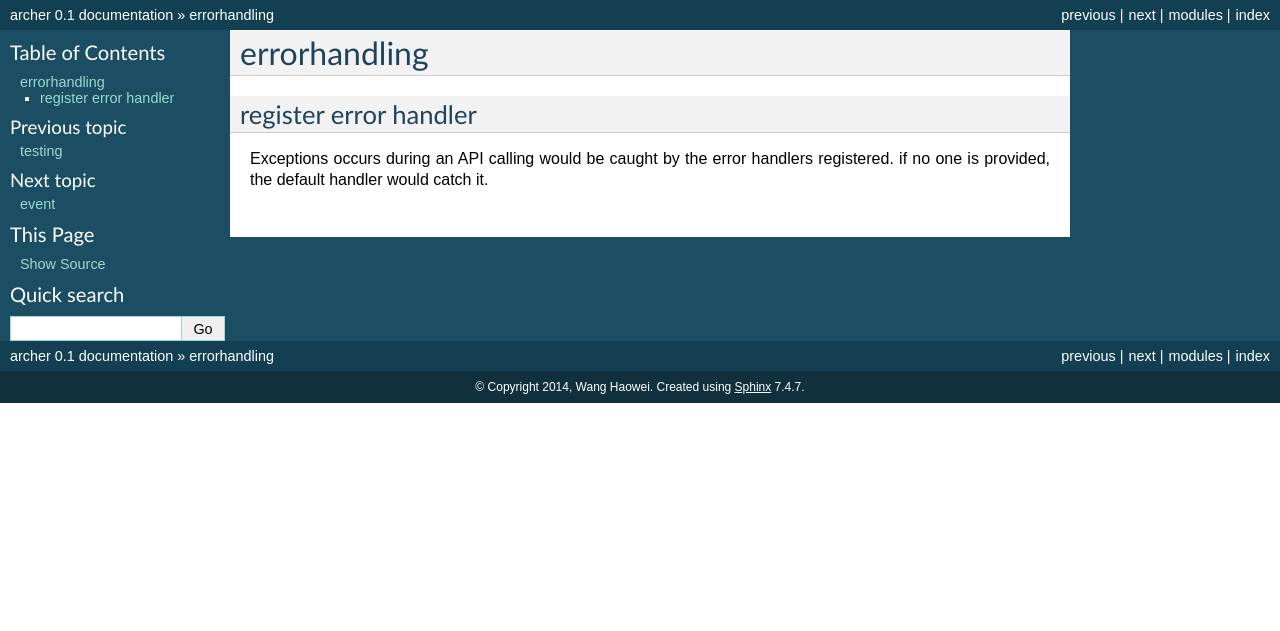
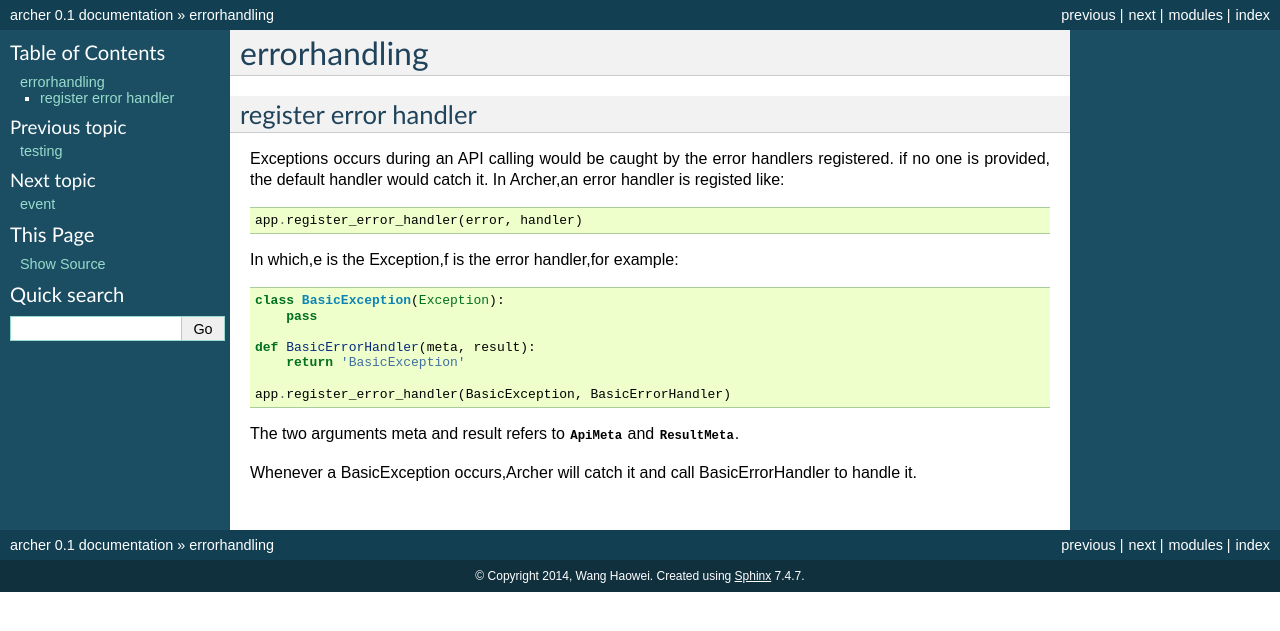
Before and after one commit to Thriftpy/archer, a Sphinx documentation site: the page built from docs/source/errorhandling.rst, in a window 1280 px wide. Shown: the top 631 px of the page. Built offline with Sphinx 7.4.7, drawn with Linux system fonts in a browser that asks for light colours.

Commit message:
add errorhandling doc

```diff
--- a/docs/source/errorhandling.rst
+++ b/docs/source/errorhandling.rst
@@ -8,3 +8,20 @@ register error handler
 
 Exceptions occurs during an API calling would be caught by the error handlers
 registered. if no one is provided, the default handler would catch it.
+In Archer,an error handler is registed like::
+
+    app.register_error_handler(error, handler)
+
+In which,e is the Exception,f is the error handler,for example::
+
+    class BasicException(Exception):
+        pass
+
+    def BasicErrorHandler(meta, result):
+        return 'BasicException'
+
+    app.register_error_handler(BasicException, BasicErrorHandler)
+
+The two arguments meta and result refers to :class:`~archer.app.ApiMeta` and :class:`~archer.app.ResultMeta`.
+
+Whenever a BasicException occurs,Archer will catch it and call BasicErrorHandler to handle it.
```
